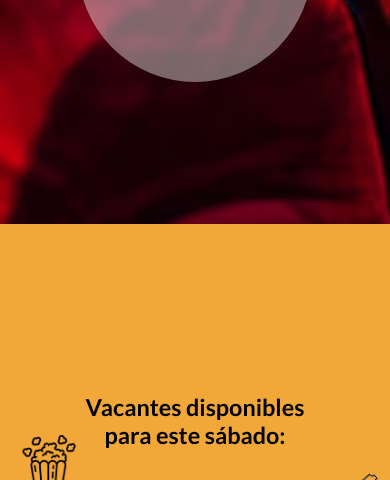
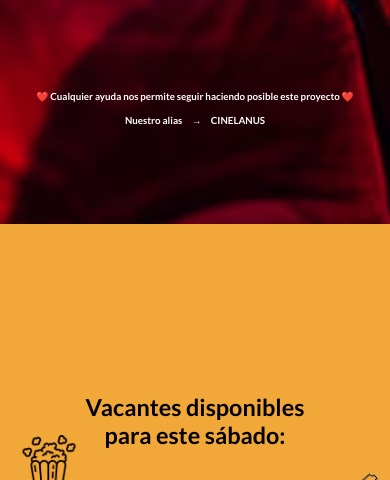
Before and after one commit to MauricioBuda/CineLanus, a website built with Vite: page index.html in a window 390 px wide. Shown: the part 620-1100 px from the top of the page. Built offline with nearby package versions, Linux system fonts and the light colour scheme; some packages are replaced by stand-ins of ours; no server answers; the database is empty; a script that the page names is missing; a web font is replaced by a local one.

Commit message:
se agrega alias

```diff
--- a/css/secciones/generales.css
+++ b/css/secciones/generales.css
@@ -3,6 +3,7 @@
 
 html {
   scroll-behavior: smooth;
+  width: 100vw;
 }
 
 *{
--- a/css/secciones/inicio.css
+++ b/css/secciones/inicio.css
@@ -33,6 +33,20 @@
     font-size: 2.3vw;
   }
 
+  .alias{
+    font-size: 0.8rem;
+    position: absolute;
+    bottom: 5%;
+    right: 2%;
+    text-align: center;
+    display: flex;
+    color: white;
+  }
+
+  .alias:hover{
+    font-weight: 999;
+  }
+
 
 
 
@@ -63,6 +77,13 @@
           background-color: rgb(255, 255, 255, 0.4);
           font-size: 8vw;
         }
+
+        .alias{
+          position: inherit;
+          font-size: 2.5vw;
+          text-align: center;
+          display: flex;
+        }
       }
 
 
--- a/index.html
+++ b/index.html
@@ -75,6 +75,7 @@
 
           <h1 class="h1-inicio"> ¡Te esperamos en nuestra próxima función! </h1>
           <div class="contador" id="countdown"></div>
+          <h5 class="alias"> ❤️ Cualquier ayuda nos permite seguir haciendo posible este proyecto ❤️ <br/> <br/> Nuestro alias &#160; &#160; →  &#160; &#160; CINELANUS</h5>
          </section>
         <!-- TERMINA INICIO ↑-->
 
```
